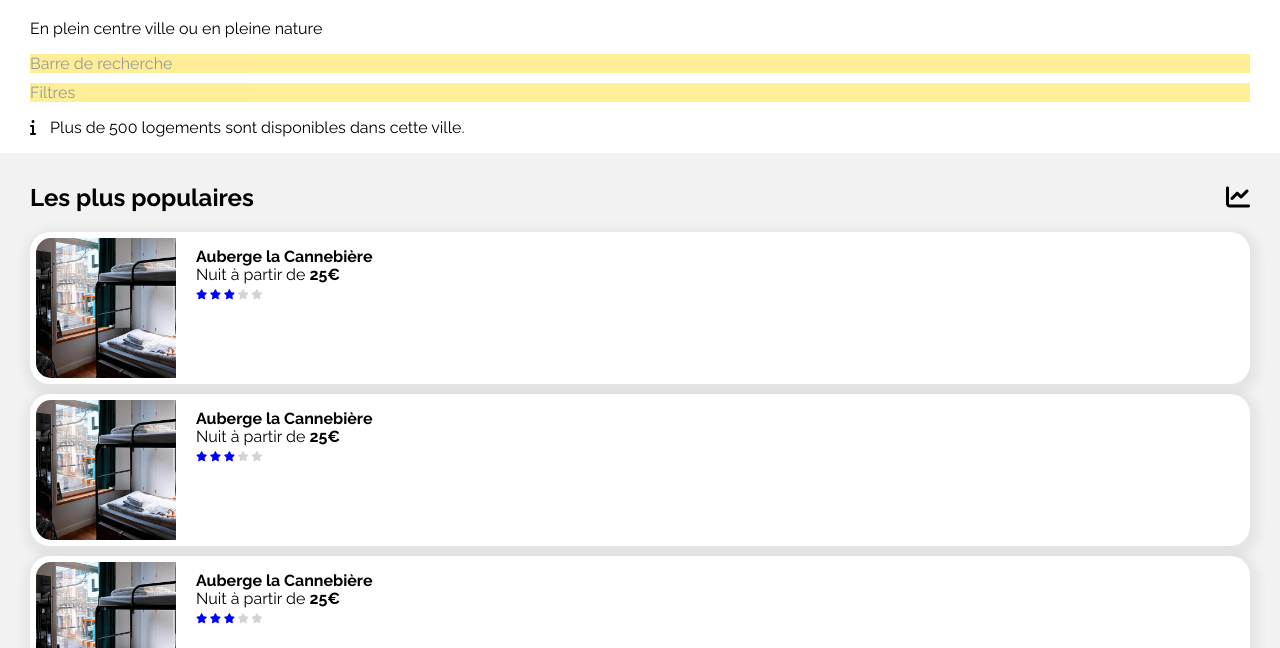
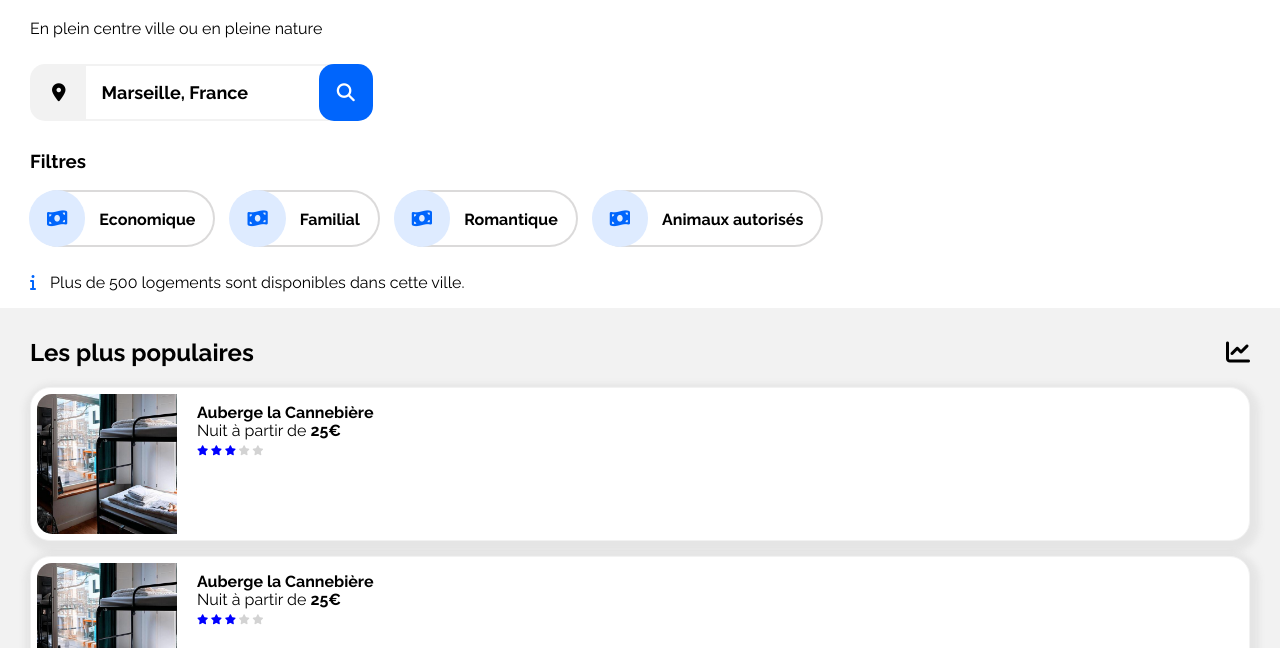
Before and after one commit to MickaelM94/Integration_Maquette_Reservia, a plain HTML site: page index.html in a window 1280 px wide. Shown: the part 152-800 px from the top of the page. Drawn offline with Linux system fonts and the light colour scheme.

Commit message:
Search's & Filter's bars finalised

```diff
--- a/index.html
+++ b/index.html
@@ -24,8 +24,37 @@
       </nav>
       <h1>Trouver votre hébergement pour des vacances de rêve</h1>
       <p>En plein centre ville ou en pleine nature</p>
-      <div class="searchBar">Barre de recherche</div>
-      <div class="filters">Filtres</div>
+
+      <form class="searchBar" action="search" method="get">
+        <label class="searchIcone" for="city"><i class="fas fa-map-marker-alt"></i></label>
+        <input class="searchText" type="text" placeholder="Marseille, France">
+        <button class="searchBtn" type="submit"><i class="fas fa-search"></i></button>
+      </form>
+
+      <div class="filterBlock">
+        <h3>Filtres</h3>
+        <div class="filterList">
+          <div class="filterCard">
+            <span class="filterIcone"><i class="fas fa-money-bill-wave"></i></span>
+            <a class="filterText" href="#">Economique</a>
+          </div>
+
+          <div class="filterCard">
+            <span class="filterIcone"><i class="fas fa-money-bill-wave"></i></span>
+            <a class="filterText" href="#">Familial</a>
+          </div>
+
+          <div class="filterCard">
+            <span class="filterIcone"><i class="fas fa-money-bill-wave"></i></span>
+            <a class="filterText" href="#">Romantique</a>
+          </div>
+
+          <div class="filterCard">
+            <span class="filterIcone"><i class="fas fa-money-bill-wave"></i></span>
+            <a class="filterText" href="#">Animaux autorisés</a>
+          </div>
+        </div>
+      </div>
       <p>
         <span class="infoIcone"><i class="fas fa-info"></i></span> Plus de 500
         logements sont disponibles dans cette ville.
--- a/style.css
+++ b/style.css
@@ -1,6 +1,6 @@
 /* ------- BASIC SECTIONS ------- */
 * {
-  font-family: 'Raleway', sans-serif;
+  font-family: "Raleway", sans-serif;
 }
 
 body {
@@ -28,12 +28,11 @@ nav > ul > li {
   float: right;
   text-decoration: none;
   padding: 20px 30px;
-  transition-duration: 0.4s;
 }
 
 nav > ul > li:hover {
   padding: 18px 30px;
-  border-top: solid 2px #0065FC;
+  border-top: solid 2px #0065fc;
 }
 
 nav > ul > li > a {
@@ -41,11 +40,110 @@ nav > ul > li > a {
   color: black;
 }
 
+/* ------- SEARCH BAR ------- */
+
+form {
+  color: black;
+  padding: 10px 0px;
+  width: 100%;
+}
+
+.searchBar {
+  margin-bottom: 10px;
+}
+
+.searchIcone {
+  border: none;
+  padding: 18px 18px 18px 22px;
+  font-size: 18px;
+  background-color: #f2f2f2;
+  border-top-left-radius: 15px;
+  border-bottom-left-radius: 15px;
+  margin-right: -4px;
+}
+
+.searchText {
+  border: 2px solid #F2F2F2;
+  padding: 16px;
+  font-size: 18px;
+  font-weight: bold;
+  color: black;
+}
+
+.searchText::placeholder {
+  color: black;
+}
+
+.searchBtn {
+  border-radius: 15px;
+  background-color: #0065FC;
+  color: white;
+  border: none;
+  padding: 18px;
+  font-size: 18px;
+  margin-left: -18px;
+  cursor: pointer;
+}
+
+/* ------- FILTER ------- */
+
+.filterList {
+  display: flex;
+  flex-wrap: wrap;
+  padding: 0px 0px 10px 0px;
+  row-gap: 15px;
+  column-gap: 15px;
+}
+
+.filterCard {
+  display: block;
+  border: 2px solid #d1d0d0c7;
+  border-left: none;
+  padding: 16px 18px 16px 0px;
+  border-radius: 70px;
+  transition-duration: 0.2s;
+}
+
+.filterCard:hover {
+  display: block;
+  border: 2px solid #DEEBFF;
+  background-color: #DEEBFF;
+  border-left: none;
+  padding: 16px 18px 16px 0px;
+  border-radius: 70px;
+  transition-duration: 0.2s;
+}
+
+.filterIcone {
+  padding: 18px;
+  margin-left: -1px;
+  font-size: 18px;
+  background-color: #DEEBFF;
+  border-radius: 50px;
+  color: #0065FC;
+}
+
+.filterText {
+  text-decoration: none;
+  color: black;
+  font-weight: bold;
+  margin-left: 10px;
+  transition-duration: 0.2s;
+}
+
+.filterText:hover {
+  text-decoration: none;
+  color: #0065FC;
+  font-weight: bold;
+  margin-left: 10px;
+  transition-duration: 0.2s;
+}
+
 /* ------- POPULAR ------- */
 
 .popularBlock {
-    background-color: #F2F2F2;
-    padding: 30px;
+  background-color: #f2f2f2;
+  padding: 30px;
 }
 
 .popularIcone {
@@ -57,7 +155,7 @@ nav > ul > li > a {
   margin-top: 20px;
   display: flex;
   flex-wrap: wrap;
-  row-gap: 10px;
+  row-gap: 15px;
 }
 
 .popularCard {
@@ -67,7 +165,8 @@ nav > ul > li > a {
   background-color: white;
   width: 100%;
   height: auto;
-  box-shadow: 2px 4px 10px 7px rgba(113,113,113,0.1);
+  border: 0.5px solid #F2F2F2 ;
+  box-shadow: 2px 4px 7px 7px rgba(113, 113, 113, 0.1);
 }
 
 .popularCard > img {
@@ -94,13 +193,13 @@ nav > ul > li > a {
 
 .housingBlock {
   border-radius: 20px;
-  padding: 30px;}
-
+  padding: 30px;
+}
 
 .housingList {
   display: flex;
   flex-wrap: wrap;
-  row-gap: 10px;
+  row-gap: 15px;
   padding: 20px 0px;
 }
 
@@ -109,7 +208,8 @@ nav > ul > li > a {
   border-radius: 20px;
   background-color: white;
   width: 100%;
-  box-shadow: 2px 4px 10px 7px rgba(113,113,113,0.1);
+  border: 0.5px solid #F2F2F2 ;
+  box-shadow: 2px 4px 7px 7px rgba(113, 113, 113, 0.1);
 }
 
 .housingCard > img {
@@ -135,7 +235,7 @@ nav > ul > li > a {
 /* ------- ACTIVITY ------- */
 
 .activityBlock {
-padding: 0px 30px 30px 30px;
+  padding: 0px 30px 30px 30px;
 }
 
 .activityList {
@@ -146,12 +246,11 @@ padding: 0px 30px 30px 30px;
 }
 
 .activityCard {
-  padding: 6px;
   border-radius: 20px;
   background-color: white;
   width: 100%;
-  box-shadow: 2px 4px 10px 7px rgba(113,113,113,0.1);
-
+  border: 0.5px solid #F2F2F2 ;
+  box-shadow: 2px 4px 7px 7px rgba(113, 113, 113, 0.1);
 }
 
 .activityCard > img {
@@ -160,22 +259,14 @@ padding: 0px 30px 30px 30px;
   object-fit: cover;
   height: 150px;
   width: 100%;
-
 }
 
 .activityCardText {
-  padding: 1px 10px;
+  padding: 1px 20px;
   font-weight: bold;
 }
 
 /* ------- OTHERS ------- */
-
-.searchBar {
-  width: auto;
-  background-color: gold;
-  opacity: 0.4;
-  margin-bottom: 10px;
-}
 
 .filters {
   width: auto;
@@ -186,6 +277,7 @@ padding: 0px 30px 30px 30px;
 .infoIcone {
   margin-right: 10px;
   border-radius: 500px;
+  color: #0065FC;
 }
 
 .showMore,
@@ -208,7 +300,7 @@ padding: 0px 30px 30px 30px;
 /* ------- FOOTER ------- */
 
 footer {
-  background-color: #F2F2F2;
+  background-color: #f2f2f2;
   justify-content: space-between;
   padding: 40px;
 }
```
